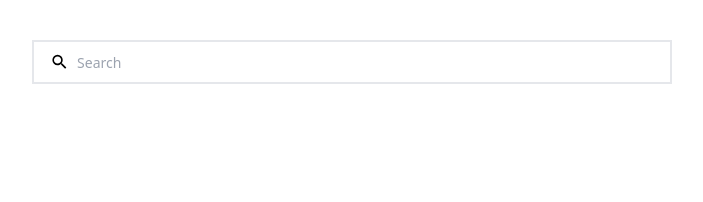
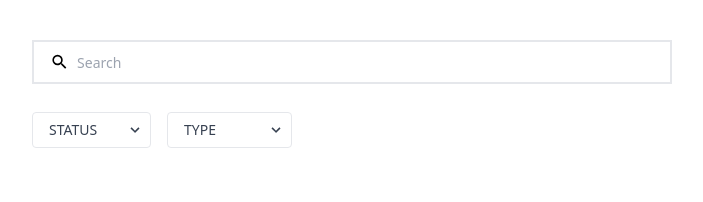
Before and after one commit to Stephen-Ibe/Helicarrier-Assessment, a React (Create React App) app: page / in a window 1280 px wide. Shown: the top 202 px of the page, without its empty margins (288-991 px from the left). Built offline with nearby package versions, Linux system fonts and the light colour scheme.

Commit message:
filter UI and component

```diff
--- a/src/App.js
+++ b/src/App.js
@@ -1,10 +1,16 @@
 import React from 'react';
+import Filter from './components/blocks/Filter/Filter';
 import Search from './components/blocks/Search/Search';
+import { statusOptions, typeOptions } from './utils/elementOptions';
 
 const App = () => {
   return (
     <div className=' mx-auto w-10/12 sm:w-6/12 h-screen pt-10'>
       <Search />
+      <div className='filter flex flex-row my-7 space-x-4 overflow-x-auto sm:overflow-auto'>
+        <Filter title='status' options={statusOptions} />
+        <Filter title='type' options={typeOptions} />
+      </div>
     </div>
   );
 };
--- /dev/null
+++ b/src/components/blocks/Filter/Filter.jsx
@@ -0,0 +1,31 @@
+import React, { useId } from 'react';
+
+const Filter = ({ title, options }) => {
+  const id = useId();
+  return (
+    <div className='relative'>
+      <select
+        className='block appearance-none w-full bg-transparent border border-gray-200 text-gray-700 py-2 px-4 pr-8 rounded leading-tight focus:outline-none focus:bg-white focus:border-gray-500 text-sm'
+        id='grid-state'
+      >
+        <option value=''>{title.toUpperCase()}</option>
+        {options.map(({ name, value }) => (
+          <option value={value} key={`${id}_${value}`}>
+            {name}
+          </option>
+        ))}
+      </select>
+      <div className='pointer-events-none absolute inset-y-0 right-0 flex items-center px-2 text-gray-700'>
+        <svg
+          className='fill-current h-4 w-4'
+          xmlns='http://www.w3.org/2000/svg'
+          viewBox='0 0 20 20'
+        >
+          <path d='M9.293 12.95l.707.707L15.657 8l-1.414-1.414L10 10.828 5.757 6.586 4.343 8z' />
+        </svg>
+      </div>
+    </div>
+  );
+};
+
+export default Filter;
--- /dev/null
+++ b/src/utils/elementOptions.js
@@ -0,0 +1,21 @@
+export const statusOptions = [
+  {
+    name: 'Successful',
+    value: 'successful',
+  },
+  {
+    name: 'Pending',
+    value: 'pending',
+  },
+  {
+    name: 'Failed',
+    value: 'failed',
+  },
+];
+
+export const typeOptions = [
+  { name: 'Invoice', value: 'invoice' },
+  { name: 'Deposit', value: 'deposit' },
+  { name: 'Payment', value: 'payment' },
+  { name: 'Withdrawal', value: 'withdrawal' },
+];
```
